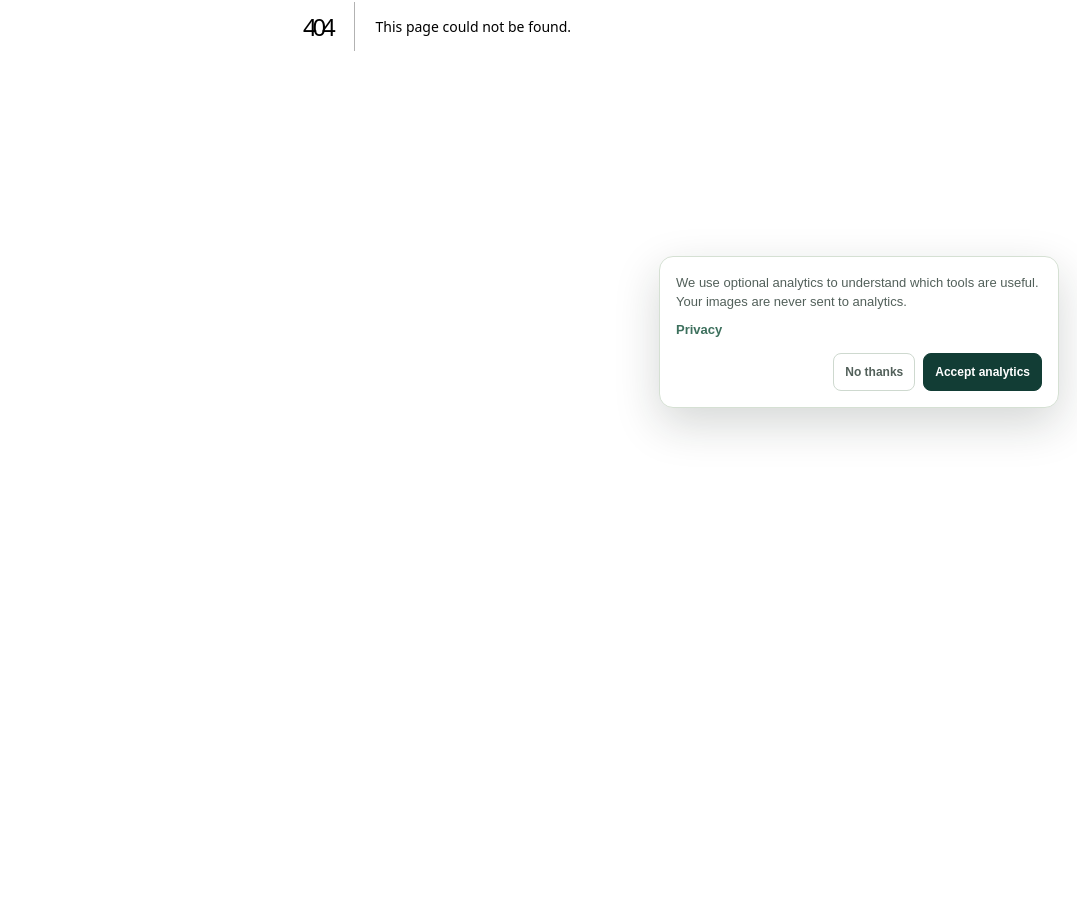
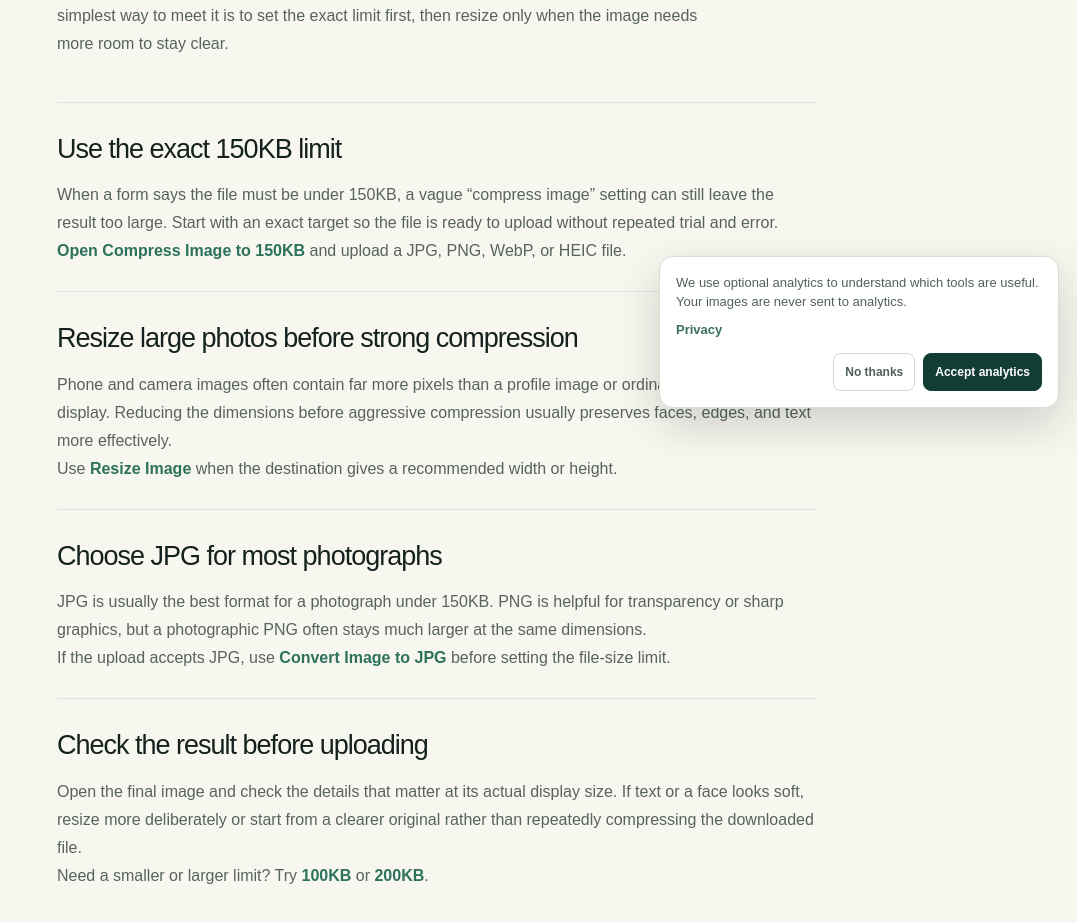
Before and after one commit to zq4034698/targetkb, a Next.js app: page /guides/how-to-compress-image-to-150kb in a window 1280 px wide. Before the commit this address had no page. Shown: the part 374-1296 px from the top of the page, without its empty margins (203-1280 px from the left). Before the commit the page ends 800 px from the top, so only its background shows below. Built offline with nearby package versions, Linux system fonts and the light colour scheme.

Commit message:
Expand 150KB compression search coverage

```diff
--- a/app/compress-image-to-150kb/page.tsx
+++ b/app/compress-image-to-150kb/page.tsx
@@ -1,4 +1,4 @@
 import type { Metadata } from 'next';
 import ExactSizeLanding from '../components/ExactSizeLanding';
 export const metadata: Metadata = { title: 'Compress Image to 150KB — Free Online | TargetKB', description: 'Compress images to 150KB online. Free exact-size image tool for forms, profiles, and lightweight web uploads.', alternates: { canonical: '/compress-image-to-150kb' } };
-export default function Page() { return <ExactSizeLanding size="150KB" query="150" title="Compress image to 150KB" description="Reduce a photo to under 150KB while keeping it suitable for everyday web uploads." uses={[{ heading: 'Profile images', text: 'Prepare a clear but lightweight account photo.' }, { heading: 'Upload limits', text: 'Fit beneath a website maximum without trial and error.' }, { heading: 'Small web assets', text: 'Reduce the weight of images used on a simple page.' }]} guide="Upload your image and TargetKB finds a high-quality result that is below the 150KB limit." faqs={[{ question: 'Will 150KB work for a photo?', answer: 'It is often a practical balance for medium-size photos, depending on detail and dimensions.' }, { question: 'Can I resize first?', answer: 'Yes. The main compressor includes optional resize controls.' }]} />; }
+export default function Page() { return <ExactSizeLanding size="150KB" query="150" title="Compress image to 150KB" description="Reduce a photo to under 150KB while keeping it suitable for profiles, forms, and lightweight web uploads." uses={[{ heading: 'Profile images', text: 'Prepare a clear but lightweight account photo.' }, { heading: 'Upload limits', text: 'Fit beneath a website maximum without trial and error.' }, { heading: 'Small web assets', text: 'Reduce the weight of images used on a simple page.' }]} guide="Upload an image or a batch of up to 10 images. TargetKB finds a high-quality result below the 150KB limit without requiring you to guess JPEG quality settings." relatedGuide={{ href: '/guides/how-to-compress-image-to-150kb', label: 'Read the full guide: how to compress an image to 150KB' }} faqs={[{ question: 'Will 150KB work for a photo?', answer: 'It is often a practical balance for medium-size photos, depending on detail and dimensions.' }, { question: 'Can I resize first?', answer: 'Yes. The main compressor includes optional resize controls.' }, { question: 'Can I compress more than one image to 150KB?', answer: 'Yes. Upload up to 10 images and TargetKB prepares each result below the selected 150KB limit.' }]} />; }
--- /dev/null
+++ b/app/guides/how-to-compress-image-to-150kb/page.tsx
@@ -0,0 +1,22 @@
+import type { Metadata } from 'next';
+import GuideArticle from '../../components/GuideArticle';
+
+export const metadata: Metadata = {
+  title: 'How to Compress an Image to 150KB | TargetKB',
+  description: 'Make a photo or image under 150KB for profiles, forms, and website uploads while keeping useful detail.',
+  alternates: { canonical: '/guides/how-to-compress-image-to-150kb' },
+};
+
+export default function Page() {
+  return <GuideArticle
+    label="150KB image guide"
+    title="How to compress an image to 150KB"
+    intro="A 150KB upload limit is common when a website needs a small but still recognizable photo. The simplest way to meet it is to set the exact limit first, then resize only when the image needs more room to stay clear."
+    sections={[
+      { heading: 'Use the exact 150KB limit', body: <><p>When a form says the file must be under 150KB, a vague “compress image” setting can still leave the result too large. Start with an exact target so the file is ready to upload without repeated trial and error.</p><p><a href="/compress-image-to-150kb">Open Compress Image to 150KB</a> and upload a JPG, PNG, WebP, or HEIC file.</p></> },
+      { heading: 'Resize large photos before strong compression', body: <><p>Phone and camera images often contain far more pixels than a profile image or ordinary online form can display. Reducing the dimensions before aggressive compression usually preserves faces, edges, and text more effectively.</p><p>Use <a href="/resize-image">Resize Image</a> when the destination gives a recommended width or height.</p></> },
+      { heading: 'Choose JPG for most photographs', body: <><p>JPG is usually the best format for a photograph under 150KB. PNG is helpful for transparency or sharp graphics, but a photographic PNG often stays much larger at the same dimensions.</p><p>If the upload accepts JPG, use <a href="/convert-image-to-jpg">Convert Image to JPG</a> before setting the file-size limit.</p></> },
+      { heading: 'Check the result before uploading', body: <><p>Open the final image and check the details that matter at its actual display size. If text or a face looks soft, resize more deliberately or start from a clearer original rather than repeatedly compressing the downloaded file.</p><p>Need a smaller or larger limit? Try <a href="/compress-image-to-100kb">100KB</a> or <a href="/compress-image-to-200kb">200KB</a>.</p></> },
+    ]}
+  />;
+}
--- a/app/page.tsx
+++ b/app/page.tsx
@@ -3,7 +3,7 @@
 import { ChangeEvent, DragEvent, useEffect, useRef, useState } from 'react';
 
 type Result = { url: string; name: string; originalBytes: number; compressedBytes: number; width: number; height: number; format: string };
-const presets = [20, 50, 100, 200, 500];
+const presets = [20, 50, 100, 150, 200, 500];
 const displayBytes = (value: number) => value < 1024 * 1024 ? `${Math.max(1, Math.round(value / 1024))} KB` : `${(value / (1024 * 1024)).toFixed(2)} MB`;
 const cleanName = (name: string) => name.replace(/\.[^/.]+$/, '') || 'compressed-image';
 
@@ -150,7 +150,7 @@ export default function Home() {
       </section><p className="privacy-note">{t.noSignup}</p>
     </section>
     <section className="proof wrap" id="how">{t.steps.map((step, index) => <div key={step[0]}><span className="number">0{index + 1}</span><h2>{step[0]}</h2><p>{step[1]}</p></div>)}</section>
-    <section className="size-section" id="popular"><div className="wrap"><div className="section-heading"><div><span className="eyebrow"><span /> {t.built}</span><h2>{t.popularTitle}</h2></div><p>{t.popularIntro}</p></div><div className="size-grid">{[{ size: '20KB', href: '/compress-image-to-20kb' }, { size: '50KB', href: '/compress-image-to-50kb' }, { size: '100KB', href: '/compress-image-to-100kb' }, { size: '200KB', href: '/compress-image-to-200kb' }, { size: '500KB', href: '/compress-image-to-500kb' }, { size: '1MB', href: '/compress-image-to-1mb' }].map((item, index) => <a className="size-card" key={item.size} href={item.href}><strong>{item.size}</strong><span>{t.uses[index]}</span><i>↗</i></a>)}</div></div></section>
+    <section className="size-section" id="popular"><div className="wrap"><div className="section-heading"><div><span className="eyebrow"><span /> {t.built}</span><h2>{t.popularTitle}</h2></div><p>{t.popularIntro}</p></div><div className="size-grid">{[{ size: '20KB', href: '/compress-image-to-20kb' }, { size: '50KB', href: '/compress-image-to-50kb' }, { size: '100KB', href: '/compress-image-to-100kb' }, { size: '150KB', href: '/compress-image-to-150kb' }, { size: '200KB', href: '/compress-image-to-200kb' }, { size: '500KB', href: '/compress-image-to-500kb' }, { size: '1MB', href: '/compress-image-to-1mb' }].map((item, index) => <a className="size-card" key={item.size} href={item.href}><strong>{item.size}</strong><span>{t.uses[index] ?? t.uses[t.uses.length - 1]}</span><i>↗</i></a>)}</div></div></section>
     <section className="workflow-section wrap"><div className="section-heading"><div><span className="eyebrow"><span /> {language === 'en' ? 'Start with a real task' : language === 'zh-CN' ? '按真实需求开始' : '按真實需求開始'}</span><h2>{language === 'en' ? 'Popular upload workflows' : language === 'zh-CN' ? '常见上传场景' : '常見上傳情境'}</h2></div><p>{language === 'en' ? 'Open a preconfigured tool for the job you are trying to finish.' : language === 'zh-CN' ? '按你的实际任务进入工具，无需从零设置。' : '依你的實際任務進入工具，無需從零設定。'}</p></div><div className="workflow-grid"><a href="/compress-image-for-email"><strong>For email</strong><span>1 MB starting target</span></a><a href="/convert-image-to-jpg"><strong>Convert image to JPG</strong><span>PNG, WebP, or HEIC to JPG</span></a><a href="/compress-image-to-1mb"><strong>Compress photo to 1MB</strong><span>For uploads and sharing</span></a><a href="/compress-image-for-wordpress"><strong>For WordPress</strong><span>200 KB starting target</span></a><a href="/compress-image-for-job-application"><strong>For job application</strong><span>Resize, crop, compress</span></a><a href="/compress-image-for-online-form"><strong>For online form</strong><span>100 KB starting target</span></a></div></section>
     <section className="privacy wrap" id="privacy"><div className="lock">⌁</div><div><span className="eyebrow"><span /> {t.private}</span><h2>{t.privacyTitle}</h2><p>{t.privacyText}</p></div><div className="stat"><strong>0</strong><span>{t.stored}</span></div></section>
     <footer className="footer wrap"><a className="brand" href="#top"><span className="brand-mark">T</span>TargetKB</a><p>{t.footer}</p><div className="footer-links"><a href="/privacy">Privacy</a><a href="/terms">Terms</a></div><span>© 2026 TargetKB</span></footer>
--- a/app/sitemap.ts
+++ b/app/sitemap.ts
@@ -39,6 +39,7 @@ export default function sitemap(): MetadataRoute.Sitemap {
     { url: `${base}/compress-image-for-whatsapp`, lastModified: new Date(), changeFrequency: 'weekly', priority: 0.8 },
     { url: `${base}/guides/compress-image-without-losing-quality`, lastModified: new Date(), changeFrequency: 'monthly', priority: 0.8 },
     { url: `${base}/guides/how-to-compress-image-to-100kb`, lastModified: new Date(), changeFrequency: 'monthly', priority: 0.9 },
+    { url: `${base}/guides/how-to-compress-image-to-150kb`, lastModified: new Date(), changeFrequency: 'monthly', priority: 0.85 },
     { url: `${base}/guides/how-to-compress-image-to-200kb`, lastModified: new Date(), changeFrequency: 'monthly', priority: 0.9 },
     { url: `${base}/guides/how-to-compress-jpeg-to-80kb`, lastModified: new Date(), changeFrequency: 'monthly', priority: 0.85 },
     { url: `${base}/guides/how-to-convert-image-to-jpg`, lastModified: new Date(), changeFrequency: 'monthly', priority: 0.9 },
```
